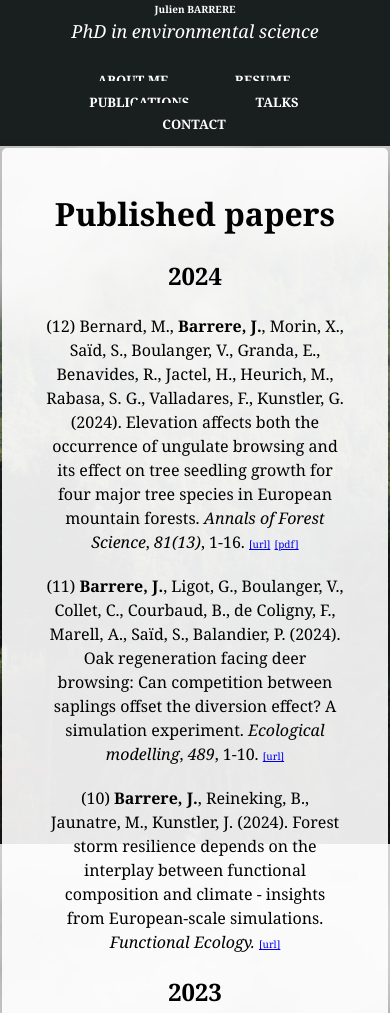
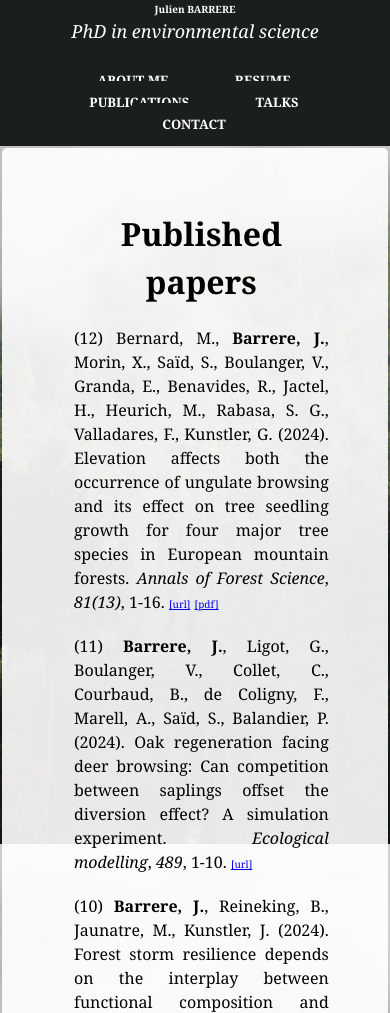
Before and after one commit to jbarrere3/jbarrere3.github.io, a plain HTML site: page publications.html in a window 390 px wide. Shown: the top 1013 px of the page. Drawn offline with Linux system fonts and the light colour scheme.

Commit message:
Adjested width for mobile and web version, and justified text

```diff
--- a/publications.html
+++ b/publications.html
@@ -25,12 +25,11 @@
 
         <div class="content">
 
-            <div class="text-content-centered">
+            <div class="text-content-justified">
 
                 <h1> Published papers </h1>
 
 
-        <h2> 2024 </h2>
         <ul>
             <li>(12) Bernard, M., <b>Barrere, J.</b>, Morin, X., Saïd, S., Boulanger, V., Granda, E.,
                 Benavides, R., Jactel, H., Heurich, M., Rabasa, S. G., Valladares, F.,
@@ -52,7 +51,6 @@
                 from European-scale simulations. <i>Functional Ecology.</i>
                 <a href="https://doi.org/10.1111/1365-2435.14489" target="_blank">[url]</a> </li>
         </ul>
-        <h2>2023</h2>
 
         <ul>
             <li>(9) Kulha, N., Honkaniemi, J., <b>Barrere, J.</b>, Brandl, S., Cordonnier, T., Korhonen, K. T.,
@@ -69,7 +67,6 @@
         </ul>
 
 
-        <h2>2022</h2>
         <ul>
             <li>(7) <b>Barrere, J.</b>, Collet, C., Saïd, S., Bastianelli, D., Verheyden, H., Courtines, H., Bonnet, A.,
                 Segrestin, J., & Boulanger, V. (2022). Do trait responses to simulated browsing in Quercus robur
@@ -78,7 +75,6 @@
                 <a href="https://doi.org/10.1016/j.envexpbot.2021.104743" target="_blank">[url]</a> </li>
         </ul>
 
-        <h2>2021</h2>
         <ul>
             <li>(6) <b>Barrere, J.</b>, Petersson, L. K., Boulanger, V., Collet, C., Felton, A. M., Löf, M., & Saïd, S.
                 (2021). Canopy openness and exclusion of wild ungulates act synergistically to improve oak natural
@@ -92,7 +88,6 @@
                 <a href="https://doi.org/10.1007/s10342-021-01369-w" target="_blank">[url]</a> </li>
         </ul>
 
-        <h2> 2020 </h2>
         <ul>
             <li>(4) <b>Barrere, J.</b>, Boulanger, V., Collet, C., Walker, E., Siat, V., Henry, L., & Saïd, S. (2020).
                 How does oak mast seeding affect the feeding behavior of sympatric red and roe deer?
@@ -106,7 +101,6 @@
         </ul>
 
 
-        <h2> 2019 </h2>
         <ul>
             <li>(2) <b>Barrere, J.</b>, Saïd, S., Morin, X., Boulanger, V., Rowe, N., Amiaud, B., & Bernard, M. (2019).
                 The cost of deer to trees: changes in resource allocation from growth- related traits and phenolic
--- a/styles.css
+++ b/styles.css
@@ -98,16 +98,29 @@ nav a {
 
 .text-content-centered {
     text-align: center; /* Center text horizontally */
-    align-items: center; /* Center text vertically */
+    align-items: start; /* Center text vertically */
     flex: 1; /* Allow the text to take up the available space */
-    margin: 40px; /* Adjust margin as needed */
+    margin: 10px 70px; /* Adjust margin as needed */
 }
 
-
+.text-content-justified {
+    text-align: justify; /* Center text horizontally */
+    align-items: start; /* Center text vertically */
+    flex: 1; /* Allow the text to take up the available space */
+    margin: 10px 70px; /* Adjust margin as needed */
+}
+/* Target only headings inside justified containers */
+.text-content-justified h1,
+.text-content-justified h2,
+.text-content-justified h3 {
+    text-align: center; /* Override to center headings */
+    margin-bottom: 20px; /* Add spacing after headings */
+    margin-top: 50px; /* Add spacing after headings */
+}
 
 /* Style the content between the header and footer */
 .content {
-    margin: 10px 250px 10px 250px;
+    margin: 10px 100px 10px 100px;
     line-height: 1.5; /* Adjust line spacing as needed */
     padding: 20px;
     border-radius: 5px;
@@ -115,6 +128,9 @@ nav a {
     background-color: rgba(255, 255, 255, 0.9); /* Slightly transparent white background */
     display: flex;
     align-items: flex-start;
+    max-width: 900px; /* Added to limit maximum width */
+    margin-left: auto; /* These two lines center the content */
+    margin-right: auto;
 }
 
 /* Style for headings within the content */
@@ -149,6 +165,7 @@ nav a {
     .content {
         margin: 2px;
         padding: 2px;
+        max-width: none; /* Remove max-width restriction for mobile */
     }
 
     a {
```
Also changed, not shown: index.html (+1 -1 lines), talks.html (+1 -1 lines).
